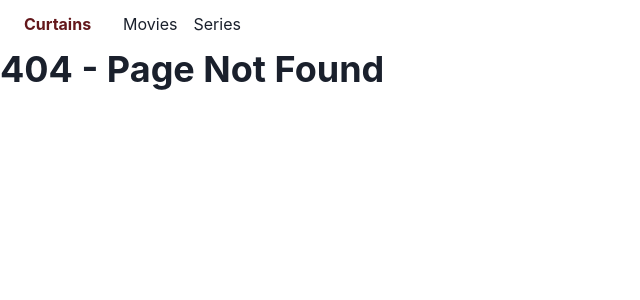
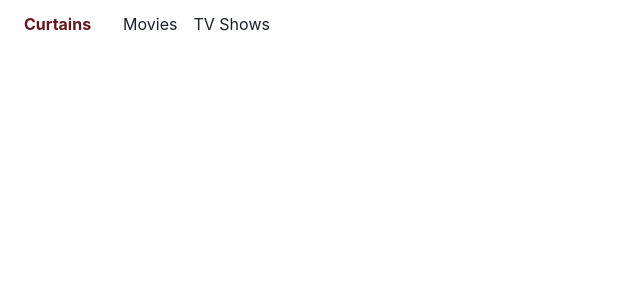
Before and after one commit to AkashSDas/curtains, a Next.js app: page /browse/movies in a window 1280 px wide. Before the commit this address had no page. Shown: the top 300 px of the page, without its empty margins (0-640 px from the left). Built offline with nearby package versions, Linux system fonts and the light colour scheme.

Commit message:
update page files and links

```diff
--- a/components/navbar.tsx
+++ b/components/navbar.tsx
@@ -21,8 +21,8 @@ export default function Navabr(): JSX.Element {
           </Text>
         </Link>
 
-        <Link href="/movies">Movies</Link>
-        <Link href="/series">Series</Link>
+        <Link href="/browse/movies">Movies</Link>
+        <Link href="/browse/tv-shows">TV Shows</Link>
       </HStack>
     </HStack>
   );
--- a/pages/watch/movie/[idx].tsx
+++ b/pages/browse/movies/index.tsx
@@ -1,5 +1,5 @@
 import { Box } from "@chakra-ui/react";
 
-export default function WatchMoviePage(): JSX.Element {
+export default function BrowseMoviesPage(): JSX.Element {
   return <Box></Box>;
 }
--- a/pages/watch/series/[idx].tsx
+++ b/pages/browse/tv-shows/index.tsx
@@ -1,5 +1,5 @@
 import { Box } from "@chakra-ui/react";
 
-export default function WatchSeriesPage(): JSX.Element {
+export default function BrowseTvShowsPage(): JSX.Element {
   return <Box></Box>;
 }
```
